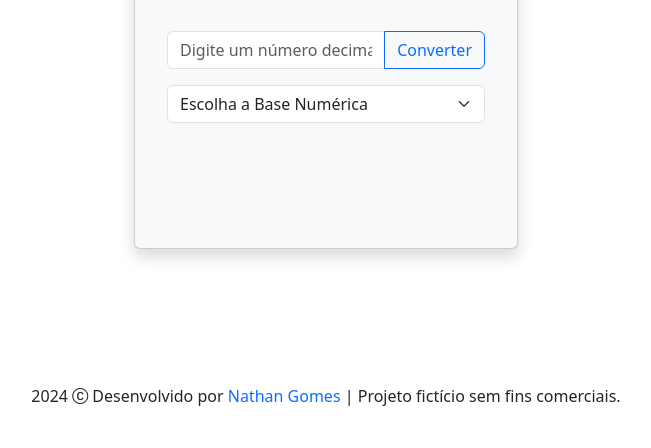
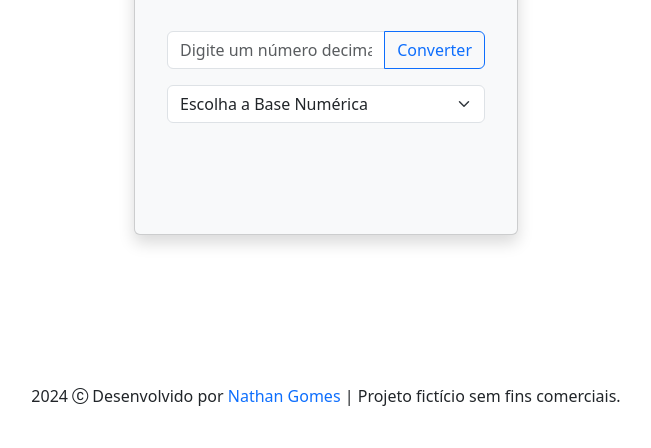
Before and after one commit to NathanSGomes/ConversorNumerico, a plain HTML site: page index.html in a window 1280 px wide. Shown: the part 352-800 px from the top of the page, without its empty margins (314-965 px from the left). Drawn offline with nearby package versions, Linux system fonts and the light colour scheme.

Commit message:
Update style.css

```diff
--- a/assets/css/style.css
+++ b/assets/css/style.css
@@ -1,5 +1,3 @@
-html, body {margin: 0; height: 100%; overflow: hidden}
-
 input[type=number]::-webkit-inner-spin-button,
     input[type=number]::-webkit-outer-spin-button {
         -webkit-appearance: none;
@@ -8,7 +6,7 @@ input[type=number]::-webkit-inner-spin-button,
 
 .card {
     width: 18rem;
-    height: 30rem;
+    height: 60%;
 }
 
 
```
